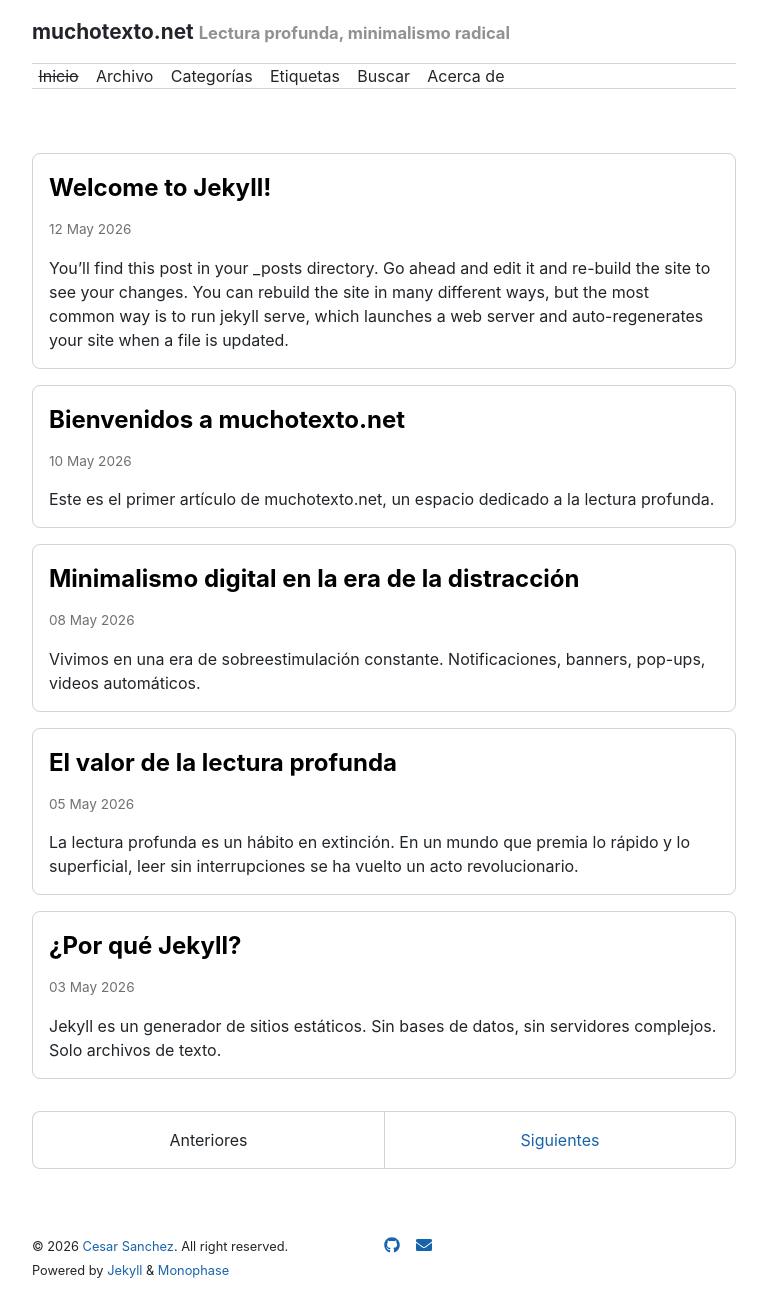
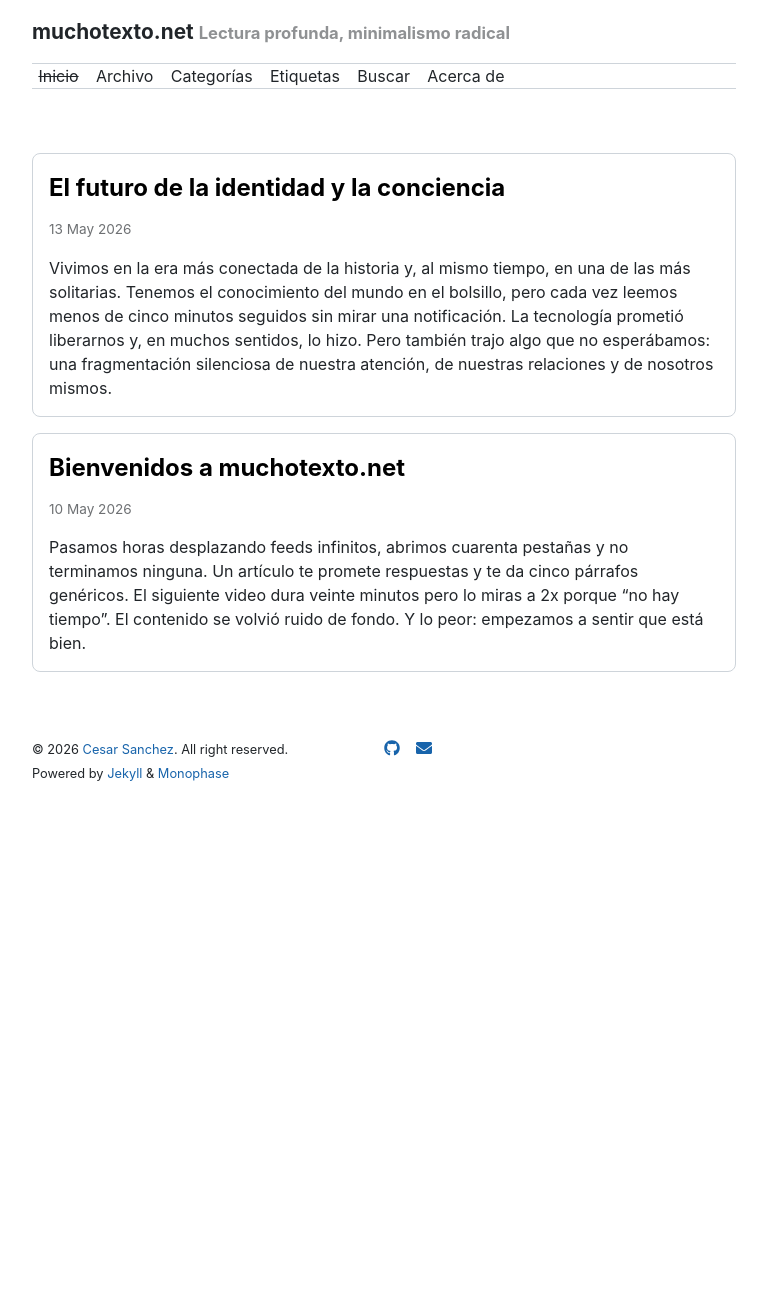
Before and after one commit to miravosqueinteresante/muchotexto.net, a Jekyll site: the page built from index.markdown, in a window 1280 px wide. Shown: the whole page, without its empty margins (256-1023 px from the left). Built offline with Jekyll 4.4.1, drawn with Linux system fonts in a browser that asks for light colours; nearby versions of some CDN libraries; the list of posts is cut into pages by our own code; after the commit the page ends 900 px from its top, so only the background shows below that.

Commit message:
Clean up posts: remove drafts, keep primer-articulo and add ciberhumanidad

```diff
--- a/_posts/2026-05-03-por-que-jekyll.md
+++ /dev/null
@@ -1,11 +0,0 @@
----
-layout: post
-title: "¿Por qué Jekyll?"
-date: 2026-05-03
-categories: blog
-tags: tecnologia
----
-
-Jekyll es un generador de sitios estáticos. Sin bases de datos, sin servidores complejos. Solo archivos de texto.
-
-Es la herramienta perfecta para un blog minimalista como este.
--- a/_posts/2026-05-05-lectura-profunda.md
+++ /dev/null
@@ -1,9 +0,0 @@
----
-layout: post
-title: "El valor de la lectura profunda"
-date: 2026-05-05
-categories: reflection
-tags: lectura
----
-
-La lectura profunda es un hábito en extinción. En un mundo que premia lo rápido y lo superficial, leer sin interrupciones se ha vuelto un acto revolucionario.
--- a/_posts/2026-05-08-minimalismo-digital.md
+++ /dev/null
@@ -1,11 +0,0 @@
----
-layout: post
-title: "Minimalismo digital en la era de la distracción"
-date: 2026-05-08
-categories: reflection
-tags: minimalismo
----
-
-Vivimos en una era de sobreestimulación constante. Notificaciones, banners, pop-ups, videos automáticos.
-
-**muchotexto.net** propone un enfoque diferente: el Minimalismo Radical. Sin publicidad, sin distracciones. Solo texto.
--- a/_posts/2026-05-10-primer-articulo.md
+++ b/_posts/2026-05-10-primer-articulo.md
@@ -6,6 +6,56 @@ categories: blog
 tags: bienvenida
 ---
 
-Este es el primer artículo de **muchotexto.net**, un espacio dedicado a la lectura profunda.
+Pasamos horas desplazando feeds infinitos, abrimos cuarenta pestañas y no terminamos ninguna. Un artículo te promete respuestas y te da cinco párrafos genéricos. El siguiente video dura veinte minutos pero lo miras a 2x porque "no hay tiempo". El contenido se volvió ruido de fondo. Y lo peor: empezamos a sentir que está bien.
 
-Aquí encontrarás contenido extenso, sin distracciones, con el texto como protagonista absoluto.
+Pero no está bien. O al menos, no tiene por qué ser la única forma de consumir información.
+
+Hay otra manera. Más lenta, más tranquila, más profunda. Una en la que el texto no compite con un banner, un pop-up ni un tracker que mide cuánto tiempo te quedaste en la página. Una en la que el protagonista es lo que está escrito, y nada más.
+
+Así nació **muchotexto.net**.
+
+---
+
+## Por qué esto existe
+
+Soy Cesar Sanchez, paraguayo, y hace tiempo que vengo sintiendo esa incomodidad. No es que esté en contra de la tecnología ni de las redes sociales — las uso como todos. Pero empecé a preguntarme: ¿dónde queda el espacio para leer sin apuro? ¿Dónde está el lugar para un texto que no tiene que competir con algoritmos?
+
+La respuesta fue: no hay. O al menos no había uno que yo conociera. Así que decidí hacerlo.
+
+Este blog no nace de una idea de negocio ni de un plan de contenido. Nace de una convicción simple: **la lectura profunda todavía vale la pena**, y merece un espacio diseñado para ella, no para la retención de usuarios ni para el clickbait.
+
+---
+
+## Los principios
+
+muchotexto.net se apoya en cuatro pilares. Son simples, pero definen todo lo que este espacio es — y todo lo que no es.
+
+**1. Sin distracciones.** No hay publicidad, no hay banners, no hay pop-ups, no hay trackers. No hay nadie midiendo tu comportamiento. Acá el texto es el rey, y el resto sobra.
+
+**2. Presupuesto cero.** Esto no es un negocio ni pretende serlo. No hay planes de monetización, ni suscripciones, ni muros de pago. muchotexto.net existe porque GitHub Pages y Jekyll son gratis, y porque creo que un blog no necesita más que eso.
+
+**3. Lectura profunda.** Los posts van a ser largos cuando tengan que ser largos. No voy a resumir una idea compleja en tres viñetas para que "llegue más rápido". Acá no se premia lo breve. Se premia lo que vale la pena decir.
+
+**4. Abierto para todos.** No hay newsletter, no hay captura de correos, no hay "suscribite para recibir novedades". Si algo está acá, es porque querés leerlo cuando quieras, no porque te llegue una notificación. El contenido es público, gratuito y libre. Siempre.
+
+---
+
+## Lo que (no) vas a encontrar
+
+muchotexto.net no tiene un nicho. No es un blog de tecnología ni de libros ni de filosofía. Es un blog de ideas, que pueden venir de cualquier lado: de un libro que leí, de un problema técnico que resolví, de una conversación que me dejó pensando, o simplemente de algo que necesitaba escribir.
+
+Tampoco prometo publicar con frecuencia. No hay calendario editorial ni fecha fija. Esto es un lugar, no una máquina de contenido. Los posts van a aparecer cuando tengan que aparecer.
+
+Si volvés en un mes y hay algo nuevo, genial. Si volvés en tres meses y hay una sola cosa, también. La idea no es llenar tu feed, sino darte algo que valga la pena cuando esté listo.
+
+---
+
+## Hasta acá llegamos
+
+No hay un gran cierre ni una llamada a la acción. No te voy a pedir que te suscribas, que compartas o que dejes un comentario (aunque si querés dejar un comentario, bienvenido sea).
+
+Este post es simplemente una presentación. Una forma de decir: esto existe, esto es lo que es, y estás invitado a leer cuando quieras.
+
+En un mundo que compite por cada segundo de tu atención, acá el texto solo está, esperando.
+
+Bienvenido a muchotexto.net.
--- a/_posts/2026-05-12-welcome-to-jekyll.markdown
+++ /dev/null
@@ -1,29 +0,0 @@
----
-layout: post
-title:  "Welcome to Jekyll!"
-date:   2026-05-12 11:53:25 -0300
-categories: jekyll update
----
-You’ll find this post in your `_posts` directory. Go ahead and edit it and re-build the site to see your changes. You can rebuild the site in many different ways, but the most common way is to run `jekyll serve`, which launches a web server and auto-regenerates your site when a file is updated.
-
-Jekyll requires blog post files to be named according to the following format:
-
-`YEAR-MONTH-DAY-title.MARKUP`
-
-Where `YEAR` is a four-digit number, `MONTH` and `DAY` are both two-digit numbers, and `MARKUP` is the file extension representing the format used in the file. After that, include the necessary front matter. Take a look at the source for this post to get an idea about how it works.
-
-Jekyll also offers powerful support for code snippets:
-
-{% highlight ruby %}
-def print_hi(name)
-  puts "Hi, #{name}"
-end
-print_hi('Tom')
-#=> prints 'Hi, Tom' to STDOUT.
-{% endhighlight %}
-
-Check out the [Jekyll docs][jekyll-docs] for more info on how to get the most out of Jekyll. File all bugs/feature requests at [Jekyll’s GitHub repo][jekyll-gh]. If you have questions, you can ask them on [Jekyll Talk][jekyll-talk].
-
-[jekyll-docs]: https://jekyllrb.com/docs/home
-[jekyll-gh]:   https://github.com/jekyll/jekyll
-[jekyll-talk]: https://talk.jekyllrb.com/
--- /dev/null
+++ b/_posts/2026-05-13-ciberhumanidad.md
@@ -0,0 +1,49 @@
+---
+layout: post
+title: "El futuro de la identidad y la conciencia"
+date: 2026-05-13
+categories: blog
+tags: tecnología filosofía identidad
+---
+
+Vivimos en la era más conectada de la historia y, al mismo tiempo, en una de las más solitarias. Tenemos el conocimiento del mundo en el bolsillo, pero cada vez leemos menos de cinco minutos seguidos sin mirar una notificación. La tecnología prometió liberarnos y, en muchos sentidos, lo hizo. Pero también trajo algo que no esperábamos: una fragmentación silenciosa de nuestra atención, de nuestras relaciones y de nosotros mismos.
+
+---
+
+## El "yo" desmaterializado
+
+Antes de internet, tu identidad era algo relativamente simple: lo que hacías, con quién te juntabas, dónde vivías. Hoy tenés una identidad en Instagram, otra en LinkedIn, otra en X, otra en WhatsApp. Tenés un avatar en los juegos, un perfil en las apps de citas, una versión profesional, una versión casual, una versión que solo existe para los algoritmos que te conocen mejor que tu propia familia.
+
+Hay una pregunta incómoda detrás de todo esto: ¿quién sos realmente cuando existís en diez lugares al mismo tiempo? ¿El "vos" de las redes sociales es más o menos real que el "vos" del mundo físico? Durante siglos la filosofía se preguntó si la conciencia podía separarse del cuerpo. Descartes dijo "pienso, luego existo" y ancló la identidad en la mente. Hoy la pregunta es otra: si tu mente está repartida entre un perfil, un avatar, un historial de búsqueda y un feed algorítmico, ¿dónde queda el "yo" original?
+
+Esta desmaterialización de la identidad no es una abstracción: es algo que ya está pasando. Cada interacción digital proyecta una versión de nosotros que empieza a tener vida propia, paralela a nuestra existencia física, y a veces incluso la reemplaza.
+
+## El costo de estar siempre conectados
+
+Estar disponible 24/7 no es gratis. Hay un costo emocional en la conectividad permanente. Ansiedad, depresión, FOMO, la presión de mantener una imagen perfecta en redes, la sensación de que siempre hay algo que te estás perdiendo. La sobrecarga de información no es un efecto secundario: es parte del diseño.
+
+Las relaciones se volvieron líquidas, como diría Bauman: más fáciles de empezar, más fáciles de terminar, más difíciles de profundizar. Las aplicaciones de citas convirtieron la búsqueda de afecto en un catálogo infinito donde siempre hay alguien más. Los grupos familiares comparten mesa pero cada uno mira su teléfono. El cuerpo, ese vehículo tangible de la emoción, perdió protagonismo frente a la pantalla.
+
+La paradoja es feroz: nunca tuvimos tantas herramientas para comunicarnos y nunca nos sentimos tan incomprendidos.
+
+## La máquina invisible
+
+Detrás de todo esto hay un sistema. Las grandes corporaciones tecnológicas no solo venden productos: venden atención. Sus algoritmos están diseñados para mantenerte mirando, desplazando, consumiendo. No importa si eso te hace bien o mal; importa que no cierres la app.
+
+Pero no todo es resignación. Existen formas de resistencia, silenciosas unas, visibles otras. Gente que elige no alimentar el sistema: cerrando cuentas, usando software que respeta la privacidad, exigiendo transparencia, construyendo alternativas comunitarias donde el usuario no es el producto. No son gestos de rebelión grandilocuentes, sino decisiones concretas que demuestran que es posible habitar lo digital de otra forma.
+
+## Los ideales de una conciencia ciberhumana
+
+Lo más importante, sin embargo, no es el diagnóstico. Es la salida.
+
+Una conciencia ciberhumana no rechaza la tecnología, pero la usa con intención. No se trata de apagar todo ni de volverse un ermitaño digital. Se trata de recuperar la capacidad de elegir. Elegir qué leés y por cuánto tiempo. Elegir cuándo estar disponible y cuándo no. Preferir una conversación profunda a diez comentarios rápidos. Construir relaciones que no dependan de una notificación ni de un like. La tecnología puede amplificar lo humano o puede reemplazarlo, y la diferencia está en el uso que hagamos de ella.
+
+También podemos mirar hacia adelante y pensar en dos futuros posibles: uno donde la tecnología resuelve problemas reales como el hambre y las enfermedades, y otro donde las mismas herramientas profundizan la desigualdad y el control. No son profecías, sino advertencias. El futuro no está escrito en el código ni en los circuitos de silicio, sino en las decisiones que tomamos hoy como sociedad.
+
+Y en el camino, hay inspiración en la naturaleza: la biomímesis, las energías renovables, la agricultura regenerativa. Así como la naturaleza encuentra equilibrio después de millones de años de evolución, nosotros podemos encontrar una forma sostenible de integrar la tecnología en nuestras vidas sin perder lo que nos hace humanos. Leer con calma, pensar sin apuro, desconectarse sin culpa — todo eso es parte de esa conciencia.
+
+---
+
+En un mundo donde todo compite por tu atención, elegir qué mirar es un acto casi político. La tecnología va a seguir avanzando, y no se trata de detenerla ni de abrazarla sin criterio. La pregunta de fondo es la misma de siempre, solo que ahora tiene una urgencia nueva: **¿quiénes queremos ser en medio de todo esto?**
+
+No hay una respuesta única. Solo la responsabilidad de pensar la pregunta. La respuesta, como siempre, no está en una pantalla. Está en lo que hacemos cuando la apagamos.
```
Also changed, not shown: _posts/2026-04-30-escribir-para-la-web.md (deleted, +0 -11 lines).
